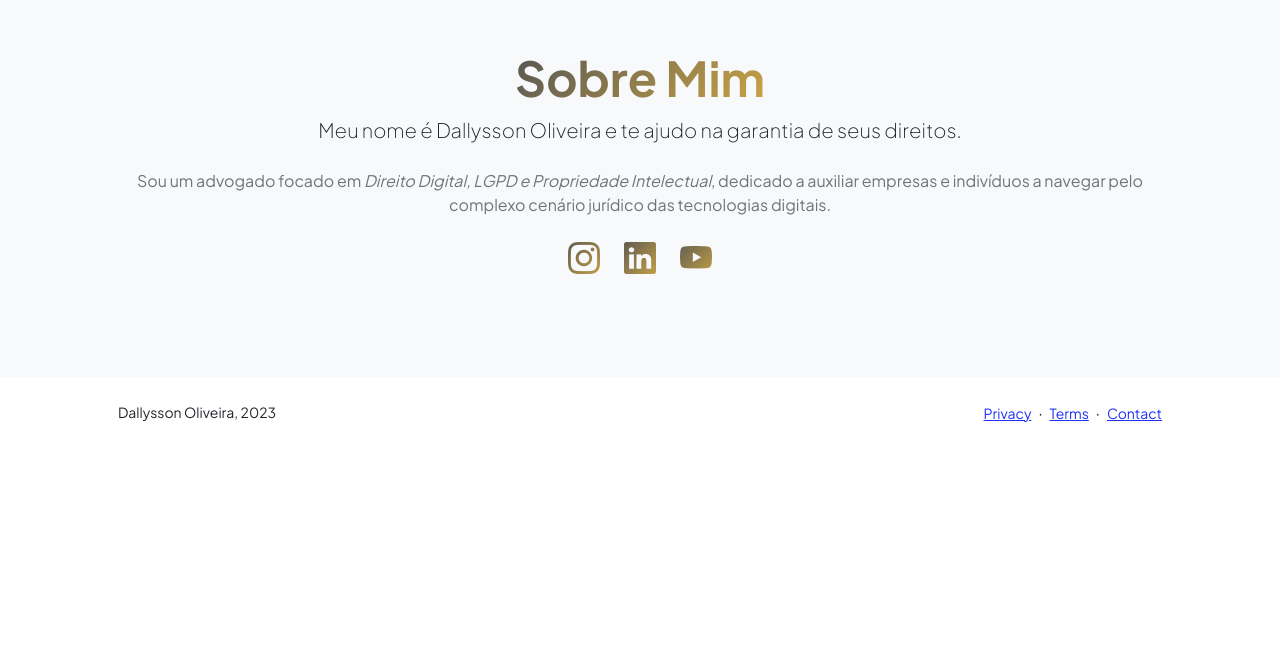
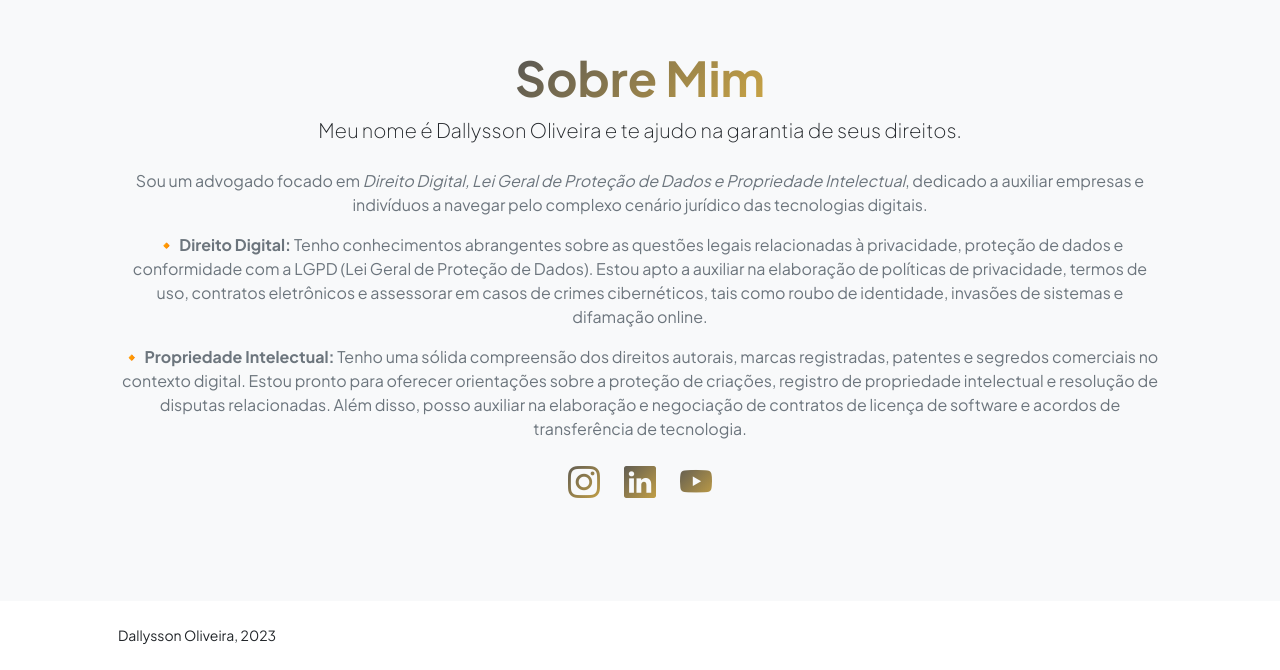
Before and after one commit to dallyssonadv/dallysson-adv, a plain HTML site: page index.html in a window 1280 px wide. Shown: the part 1112-1782 px from the top of the page. Before the commit the page ends 1561 px from the top, so only its background shows below. Drawn offline with nearby package versions, Linux system fonts and the light colour scheme.

Commit message:
Atualização 0.1
Adições na seção "Sobre mim", bem como remoção de resquícios do template inutilizados.

```diff
--- a/index.html
+++ b/index.html
@@ -183,7 +183,16 @@
                             <div class="text-center my-5">
                                 <h2 class="display-5 fw-bolder"><span class="text-gradient d-inline">Sobre Mim</span></h2>
                                 <p class="lead fw-light mb-4">Meu nome é Dallysson Oliveira e te ajudo na garantia de seus direitos.</p>
-                                <p class="text-muted">Sou um advogado focado em <em>Direito Digital, LGPD e Propriedade Intelectual</em>, dedicado a auxiliar empresas e indivíduos a navegar pelo complexo cenário jurídico das tecnologias digitais.</p>
+                                <p class="text-muted">Sou um advogado focado em <em>Direito Digital, Lei Geral de Proteção de Dados e Propriedade Intelectual</em>, dedicado a auxiliar empresas e indivíduos a navegar pelo complexo cenário jurídico das tecnologias digitais.</p>
+
+                                <p class="text-muted
+                                ">🔸<strong> Direito Digital: </strong>
+                                Tenho conhecimentos abrangentes sobre as questões legais relacionadas à privacidade, proteção de dados e conformidade com a LGPD (Lei Geral de Proteção de Dados). Estou apto a auxiliar na elaboração de políticas de privacidade, termos de uso, contratos eletrônicos e assessorar em casos de crimes cibernéticos, tais como roubo de identidade, invasões de sistemas e difamação online.
+                                </p>
+
+                                <p class="text-muted">
+                                    🔸<strong> Propriedade Intelectual:</strong>
+                                    Tenho uma sólida compreensão dos direitos autorais, marcas registradas, patentes e segredos comerciais no contexto digital. Estou pronto para oferecer orientações sobre a proteção de criações, registro de propriedade intelectual e resolução de disputas relacionadas. Além disso, posso auxiliar na elaboração e negociação de contratos de licença de software e acordos de transferência de tecnologia.</p>
                                 <div class="d-flex justify-content-center fs-2 gap-4">
                                     <a class="text-gradient" href="https://instagram.com/dallysson.adv" target="_blank"><i class="bi bi-instagram"></i></a>
                                     <a class="text-gradient" href="https://www.linkedin.com/in/oliveiradallysson/" target="_blank"><i class="bi bi-linkedin"></i></a>
@@ -200,13 +209,7 @@
             <div class="container px-5">
                 <div class="row align-items-center justify-content-between flex-column flex-sm-row">
                     <div class="col-auto"><div class="small m-0">Dallysson Oliveira, 2023</div></div>
-                    <div class="col-auto">
-                        <a class="small" href="#!">Privacy</a>
-                        <span class="mx-1">&middot;</span>
-                        <a class="small" href="#!">Terms</a>
-                        <span class="mx-1">&middot;</span>
-                        <a class="small" href="#!">Contact</a>
-                    </div>
+
                 </div>
             </div>
         </footer>
```
Also changed, not shown: contact.html (+1 -7 lines), digital.html (+1 -7 lines), pi.html (+1 -7 lines).
